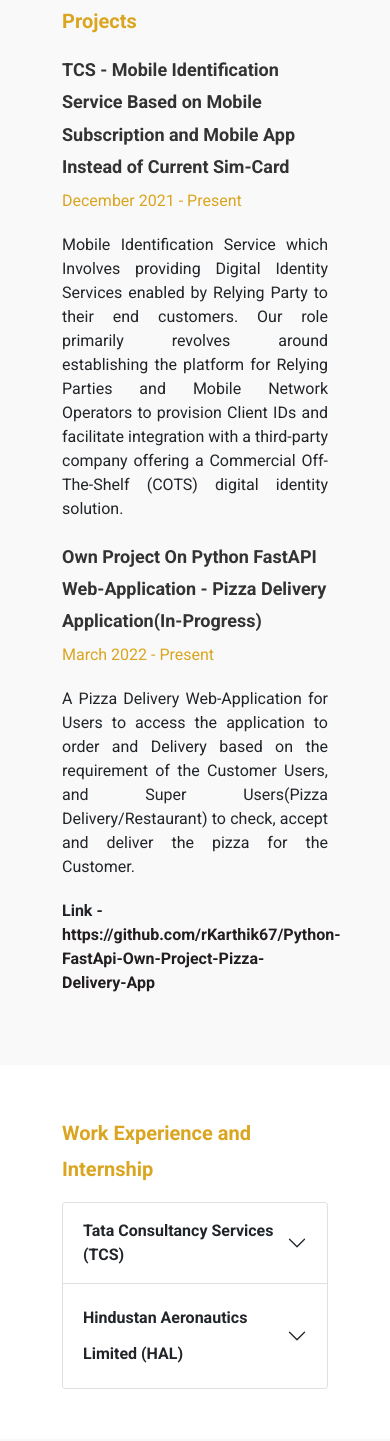
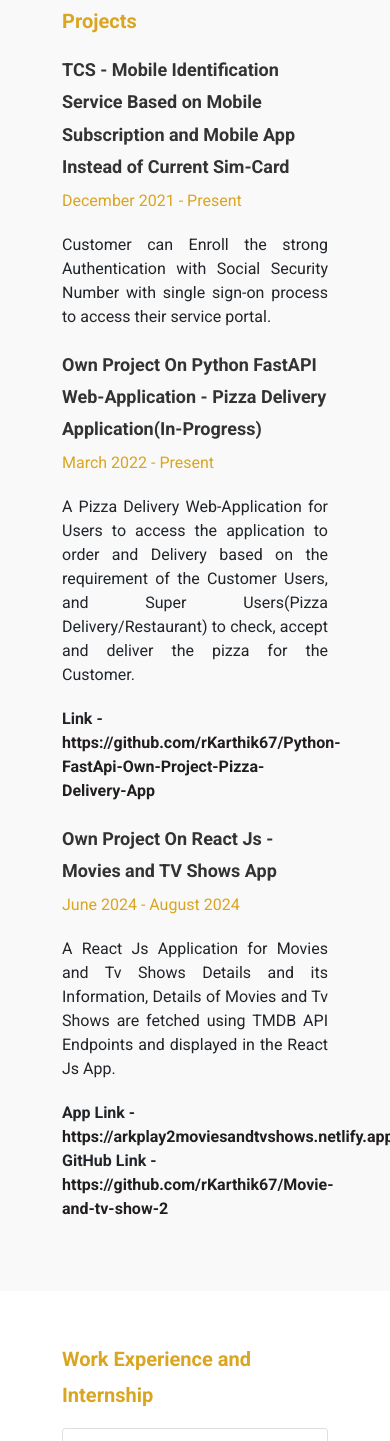
Before and after one commit to rKarthik67/Karthikeyan-R-Portfolio, a plain HTML site: page index.html in a window 390 px wide. Shown: the part 1374-2815 px from the top of the page. Drawn offline with nearby package versions, Linux system fonts and the light colour scheme; a script that the page names is missing.

Commit message:
new project details added

```diff
--- a/index.html
+++ b/index.html
@@ -33,7 +33,8 @@
                             Karthikeyan R</h1>
                         <p class="lead">Software Developer</p>
                         <ul class="social-icon animate__animated animate__fadeIn">
-                            <li><a href="https://www.linkedin.com/in/karthikeyan-r-abb3941a4/"><i class="fab fa-linkedin"></i></a></li>
+                            <li><a href="https://www.linkedin.com/in/karthikeyan-r-abb3941a4/"><i
+                                        class="fab fa-linkedin"></i></a></li>
                             <li><a href="rkarthik67@gmail.com"><i class="fa-solid fa-envelope"></i></a></li>
                             <li><a href="https://github.com/rKarthik67"><i class="fab fa-github"></i></a></li>
                             <!-- <li><a href=""><i class="fab fa-facebook-f"></i></a></li> -->
@@ -88,23 +89,44 @@
                             <div class="col-md-12">
                                 <div class="expertise-item">
                                     <h3><strong>TCS - Mobile Identification Service Based on Mobile
-                                        Subscription and Mobile App Instead of Current Sim-Card</strong></h3>
+                                            Subscription and Mobile App Instead of Current Sim-Card</strong></h3>
                                     <p align="justify" style="color: goldenrod;"> December 2021 - Present</p>
-                                    <p align="justify">Mobile Identification Service which Involves providing Digital Identity Services enabled by Relying Party to their end customers.
-Our role primarily revolves around establishing the platform for Relying Parties and Mobile Network Operators to provision Client IDs and facilitate integration with a third-party company offering a Commercial Off-The-Shelf (COTS) digital identity solution.
-                                    </p>
+                                    <p align="justify">Customer can Enroll the strong Authentication with Social
+                                        Security
+                                        Number with single sign-on process to access their service portal.</p>
                                 </div>
                             </div>
 
                             <div class="col-md-12">
                                 <div class="expertise-item">
                                     <h3><strong>Own Project On Python FastAPI Web-Application - Pizza
-                                        Delivery Application(In-Progress)</strong></h3>
-                                        <p align="justify" style="color: goldenrod;"> March 2022 - Present</p>
-                                    <p align="justify">A Pizza Delivery Web-Application for Users to access the application to order and Delivery based on the requirement
-                                        of the Customer Users, and Super Users(Pizza Delivery/Restaurant) to check, accept and deliver the pizza for the Customer.
+                                            Delivery Application(In-Progress)</strong></h3>
+                                    <p align="justify" style="color: goldenrod;"> March 2022 - Present</p>
+                                    <p align="justify">A Pizza Delivery Web-Application for Users to access the
+                                        application to order and Delivery based on the requirement
+                                        of the Customer Users, and Super Users(Pizza Delivery/Restaurant) to check,
+                                        accept and deliver the pizza for the Customer.
                                     </p>
-                                    <b>Link - <a href="https://github.com/rKarthik67/Python-FastApi-Own-Project-Pizza-Delivery-App" class="no-hover">https://github.com/rKarthik67/Python-FastApi-Own-Project-Pizza-Delivery-App</a></b>
+                                    <b>Link - <a
+                                            href="https://github.com/rKarthik67/Python-FastApi-Own-Project-Pizza-Delivery-App"
+                                            class="no-hover">https://github.com/rKarthik67/Python-FastApi-Own-Project-Pizza-Delivery-App</a></b>
+                                </div>
+                            </div>
+
+                            <div class="col-md-12">
+                                <div class="expertise-item">
+                                    <h3><strong>Own Project On React Js - Movies and TV Shows App</strong></h3>
+                                    <p align="justify" style="color: goldenrod;"> June 2024 - August 2024</p>
+                                    <p align="justify">A React Js Application for Movies and Tv Shows Details and its Information, Details of Movies and Tv Shows
+                                        are fetched using TMDB API Endpoints and displayed in the React Js App.
+                                    </p>
+                                    <b>App Link - <a
+                                            href="https://arkplay2moviesandtvshows.netlify.app/"
+                                            class="no-hover">https://arkplay2moviesandtvshows.netlify.app/</a></b>
+                                    </br>
+                                    <b>GitHub Link - <a
+                                            href="https://github.com/rKarthik67/Movie-and-tv-show-2"
+                                            class="no-hover">https://github.com/rKarthik67/Movie-and-tv-show-2</a></b>
                                 </div>
                             </div>
 
@@ -149,7 +171,10 @@ Our role primarily revolves around establishing the platform for Relying Parties
                                                     Keycloak Authentication and Authorization, AWS and Docker
                                                     Containerization for Application Deployment in Cloud, Followed
                                                     through Jenkins, Gitlab and Bitbucket for
-                                                    Code Repository.</p>
+                                                    Code Repository.
+                                                </br>
+                                                    And Currently Learning new FrameWorks Like Python FastAPI and Doing some Research
+                                                    related to GenAI and AI Models for New Project</p>
                                             </div>
                                         </div>
                                     </div>
@@ -198,8 +223,9 @@ Our role primarily revolves around establishing the platform for Relying Parties
                                 <div class="col-md-12">
                                     <label for="">Java</label>
                                     <div class="progress">
-                                        <div class="progress-bar" role="progressbar" style="width: 90%; background-color: goldenrod;"
-                                            aria-valuenow="25" aria-valuemin="0" aria-valuemax="100">
+                                        <div class="progress-bar" role="progressbar"
+                                            style="width: 90%; background-color: goldenrod;" aria-valuenow="25"
+                                            aria-valuemin="0" aria-valuemax="100">
                                             90%
                                         </div>
                                     </div>
@@ -207,8 +233,9 @@ Our role primarily revolves around establishing the platform for Relying Parties
                                 <div class="col-md-12">
                                     <label for="">Spring Boot</label>
                                     <div class="progress">
-                                        <div class="progress-bar" role="progressbar" style="width: 75%; background-color: goldenrod;"
-                                            aria-valuenow="25" aria-valuemin="0" aria-valuemax="100">
+                                        <div class="progress-bar" role="progressbar"
+                                            style="width: 75%; background-color: goldenrod;" aria-valuenow="25"
+                                            aria-valuemin="0" aria-valuemax="100">
                                             75%
                                         </div>
                                     </div>
@@ -216,8 +243,9 @@ Our role primarily revolves around establishing the platform for Relying Parties
                                 <div class="col-md-12">
                                     <label for="">Maven</label>
                                     <div class="progress">
-                                        <div class="progress-bar" role="progressbar" style="width: 70%; background-color: goldenrod;"
-                                            aria-valuenow="25" aria-valuemin="0" aria-valuemax="100">
+                                        <div class="progress-bar" role="progressbar"
+                                            style="width: 70%; background-color: goldenrod;" aria-valuenow="25"
+                                            aria-valuemin="0" aria-valuemax="100">
                                             70%
                                         </div>
                                     </div>
@@ -225,8 +253,9 @@ Our role primarily revolves around establishing the platform for Relying Parties
                                 <div class="col-md-12">
                                     <label for="">React js</label>
                                     <div class="progress">
-                                        <div class="progress-bar" role="progressbar" style="width: 70%; background-color: goldenrod;"
-                                            aria-valuenow="25" aria-valuemin="0" aria-valuemax="100">
+                                        <div class="progress-bar" role="progressbar"
+                                            style="width: 70%; background-color: goldenrod;" aria-valuenow="25"
+                                            aria-valuemin="0" aria-valuemax="100">
                                             70%
                                         </div>
                                     </div>
@@ -234,8 +263,9 @@ Our role primarily revolves around establishing the platform for Relying Parties
                                 <div class="col-md-12">
                                     <label for="">HTML5, CSS3</label>
                                     <div class="progress">
-                                        <div class="progress-bar" role="progressbar" style="width: 70%;background-color: goldenrod;"
-                                            aria-valuenow="25" aria-valuemin="0" aria-valuemax="100">
+                                        <div class="progress-bar" role="progressbar"
+                                            style="width: 70%;background-color: goldenrod;" aria-valuenow="25"
+                                            aria-valuemin="0" aria-valuemax="100">
                                             70%
                                         </div>
                                     </div>
@@ -243,8 +273,9 @@ Our role primarily revolves around establishing the platform for Relying Parties
                                 <div class="col-md-12">
                                     <label for="">Python</label>
                                     <div class="progress">
-                                        <div class="progress-bar" role="progressbar" style="width: 55%; background-color: goldenrod;"
-                                            aria-valuenow="25" aria-valuemin="0" aria-valuemax="100">
+                                        <div class="progress-bar" role="progressbar"
+                                            style="width: 55%; background-color: goldenrod;" aria-valuenow="25"
+                                            aria-valuemin="0" aria-valuemax="100">
                                             55%
                                         </div>
                                     </div>
@@ -252,8 +283,9 @@ Our role primarily revolves around establishing the platform for Relying Parties
                                 <div class="col-md-12">
                                     <label for="">FastAPI</label>
                                     <div class="progress">
-                                        <div class="progress-bar" role="progressbar" style="width: 50%; background-color: goldenrod;"
-                                            aria-valuenow="25" aria-valuemin="0" aria-valuemax="100">
+                                        <div class="progress-bar" role="progressbar"
+                                            style="width: 55%; background-color: goldenrod;" aria-valuenow="25"
+                                            aria-valuemin="0" aria-valuemax="100">
                                             50%
                                         </div>
                                     </div>
@@ -261,8 +293,9 @@ Our role primarily revolves around establishing the platform for Relying Parties
                                 <div class="col-md-12">
                                     <label for="">Postgres SQL & MySql</label>
                                     <div class="progress">
-                                        <div class="progress-bar" role="progressbar" style="width: 70%; background-color: goldenrod;"
-                                            aria-valuenow="25" aria-valuemin="0" aria-valuemax="100">
+                                        <div class="progress-bar" role="progressbar"
+                                            style="width: 70%; background-color: goldenrod;" aria-valuenow="25"
+                                            aria-valuemin="0" aria-valuemax="100">
                                             70%
                                         </div>
                                     </div>
@@ -270,8 +303,9 @@ Our role primarily revolves around establishing the platform for Relying Parties
                                 <div class="col-md-12">
                                     <label for="">Keycloak Security</label>
                                     <div class="progress">
-                                        <div class="progress-bar" role="progressbar" style="width: 65%; background-color: goldenrod;"
-                                            aria-valuenow="25" aria-valuemin="0" aria-valuemax="100">
+                                        <div class="progress-bar" role="progressbar"
+                                            style="width: 65%; background-color: goldenrod;" aria-valuenow="25"
+                                            aria-valuemin="0" aria-valuemax="100">
                                             65%
                                         </div>
                                     </div>
@@ -279,8 +313,9 @@ Our role primarily revolves around establishing the platform for Relying Parties
                                 <div class="col-md-12">
                                     <label for="">Docker</label>
                                     <div class="progress">
-                                        <div class="progress-bar" role="progressbar" style="width: 60%; background-color: goldenrod;"
-                                            aria-valuenow="25" aria-valuemin="0" aria-valuemax="100">
+                                        <div class="progress-bar" role="progressbar"
+                                            style="width: 60%; background-color: goldenrod;" aria-valuenow="25"
+                                            aria-valuemin="0" aria-valuemax="100">
                                             60%
                                         </div>
                                     </div>
@@ -288,8 +323,9 @@ Our role primarily revolves around establishing the platform for Relying Parties
                                 <div class="col-md-12">
                                     <label for="">AWS</label>
                                     <div class="progress">
-                                        <div class="progress-bar" role="progressbar" style="width: 50%; background-color: goldenrod;"
-                                            aria-valuenow="25" aria-valuemin="0" aria-valuemax="100">
+                                        <div class="progress-bar" role="progressbar"
+                                            style="width: 50%; background-color: goldenrod;" aria-valuenow="25"
+                                            aria-valuemin="0" aria-valuemax="100">
                                             50%
                                         </div>
                                     </div>
@@ -297,8 +333,9 @@ Our role primarily revolves around establishing the platform for Relying Parties
                                 <div class="col-md-12">
                                     <label for="">Git, Gitlab, Bitbucket,TortoiseGit</label>
                                     <div class="progress">
-                                        <div class="progress-bar" role="progressbar" style="width: 70%; background-color: goldenrod;"
-                                            aria-valuenow="25" aria-valuemin="0" aria-valuemax="100">
+                                        <div class="progress-bar" role="progressbar"
+                                            style="width: 70%; background-color: goldenrod;" aria-valuenow="25"
+                                            aria-valuemin="0" aria-valuemax="100">
                                             70%
                                         </div>
                                     </div>
@@ -400,7 +437,8 @@ Our role primarily revolves around establishing the platform for Relying Parties
                                                         data-bs-target="#panelsStayOpen-collapseOneTAP"
                                                         aria-expanded="false"
                                                         aria-controls="panelsStayOpen-collapseOneTAP">
-                                                        <strong>Additional Course (Java Full Stack Development and Python Data
+                                                        <strong>Additional Course (Java Full Stack Development and
+                                                            Python Data
                                                             Science)</strong>
                                                     </button>
                                                 </h2>
@@ -530,6 +568,7 @@ Our role primarily revolves around establishing the platform for Relying Parties
             </div>
         </div>
     </div>
+
     <script src="https://cdn.jsdelivr.net/npm/bootstrap@5.1.1/dist/js/bootstrap.bundle.min.js"
         integrity=" sha384- /bQdsTh/da6pkI1MST/rWKFNjaCP5gBSY4sEBT38Q/9RBh9AH40zE0g7H1q2THRZ"
         crossorigin="anonymous"></script>
@@ -537,6 +576,10 @@ Our role primarily revolves around establishing the platform for Relying Parties
         integrity="sha512-ywaT8M9b+VnJ+jNG14UgRaKg+gf8yVBisU2ce+YJrlwwZa9BaZAE5GK5Yd7CBcP6UXoAnziRQ140/u/qw VZi4Q=="
         crossorigin="anonymous" referrerpolicy="no-referrer">
         </script>
+
+
+
+
 </body>
 
 </html>
```
